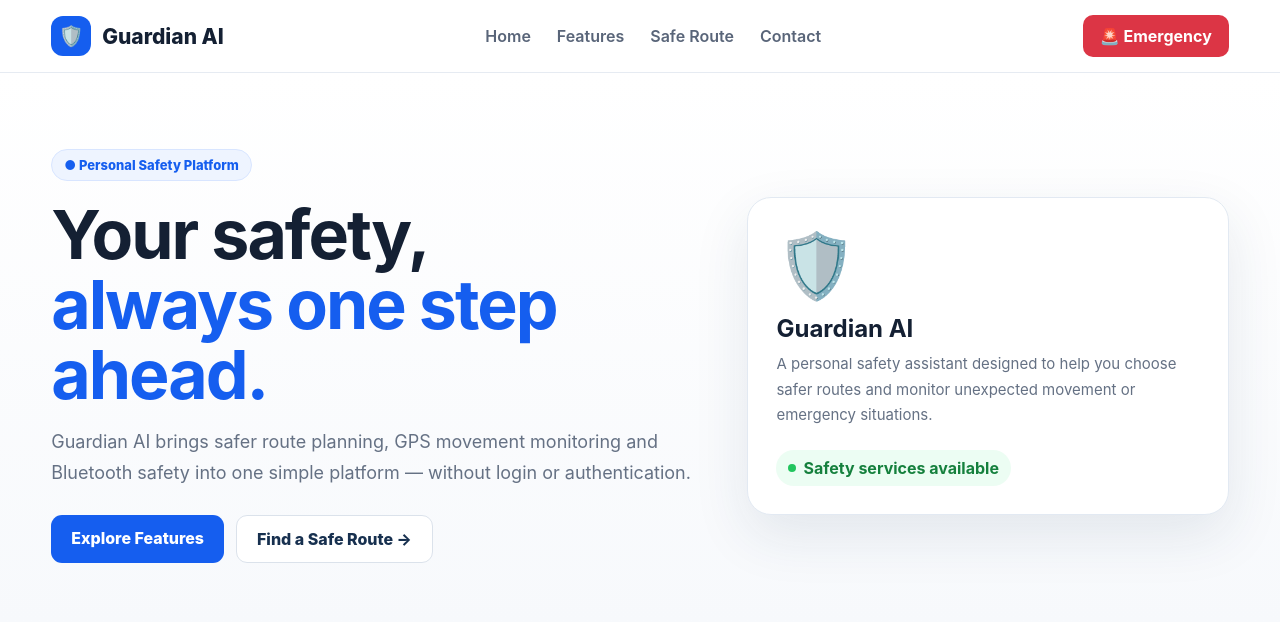
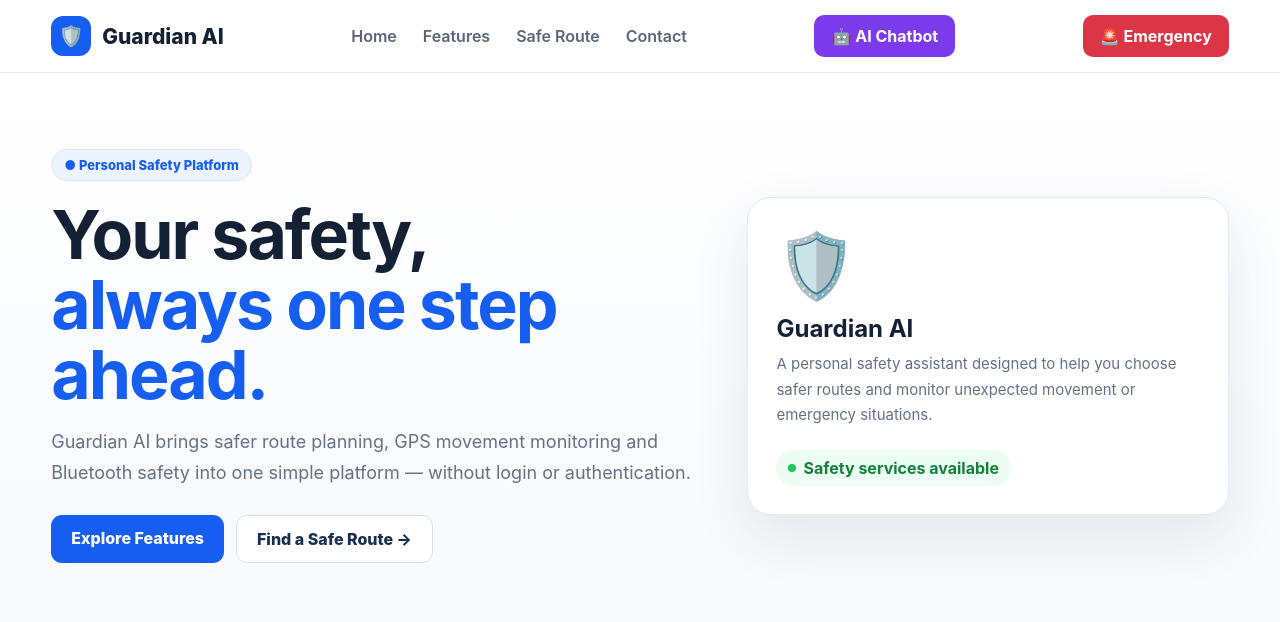
Before and after one commit to Gaurav123183/Guardian_AI, a Flask app: page / in a window 1280 px wide. Shown: the top 622 px of the page. Run offline with Flask 3, Linux system fonts and the light colour scheme; parts of the project's set-up code (start-up, migrations or seed data) failed here and were passed over.

Commit message:
Add AI Chatbot link to navigation
Added a chatbot link to the navigation bar.

```diff
--- a/templates/index.html
+++ b/templates/index.html
@@ -39,6 +39,12 @@
     }
     .nav-links{display:flex;align-items:center;gap:26px;color:#596579;font-weight:600}
     .nav-links a:hover{color:#155eef}
+    .nav-chatbot{
+      display:inline-flex;align-items:center;justify-content:center;
+      border:0;background:#7c3aed;color:white;padding:11px 17px;border-radius:10px;
+      font-weight:700;cursor:pointer;text-decoration:none;white-space:nowrap
+    }
+    .nav-chatbot:hover{background:#6d28d9}
     .nav-emergency{
       border:0;background:#dc3545;color:white;padding:11px 17px;border-radius:10px;
       font-weight:700;cursor:pointer
@@ -292,6 +298,8 @@
       <a href="#contact">Contact</a>
     </div>
 
+    <a class="nav-chatbot" href="https://ai-agent-z6im.onrender.com/" target="_blank" rel="noopener noreferrer">🤖 AI Chatbot</a>
+
     <button class="nav-emergency" onclick="window.location.href='https://sms-send-kae4.onrender.com/'">
       🚨 Emergency
     </button>
```
